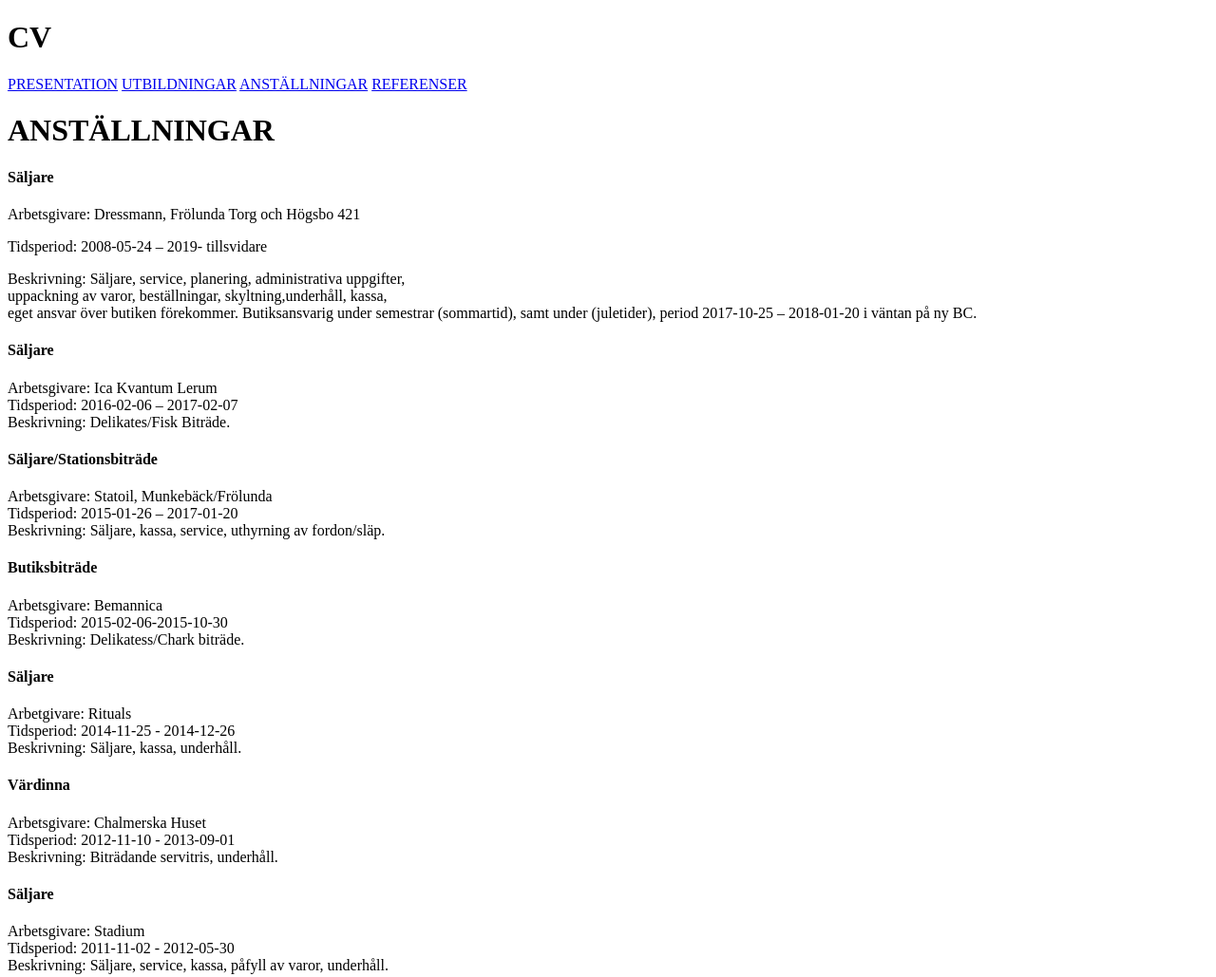
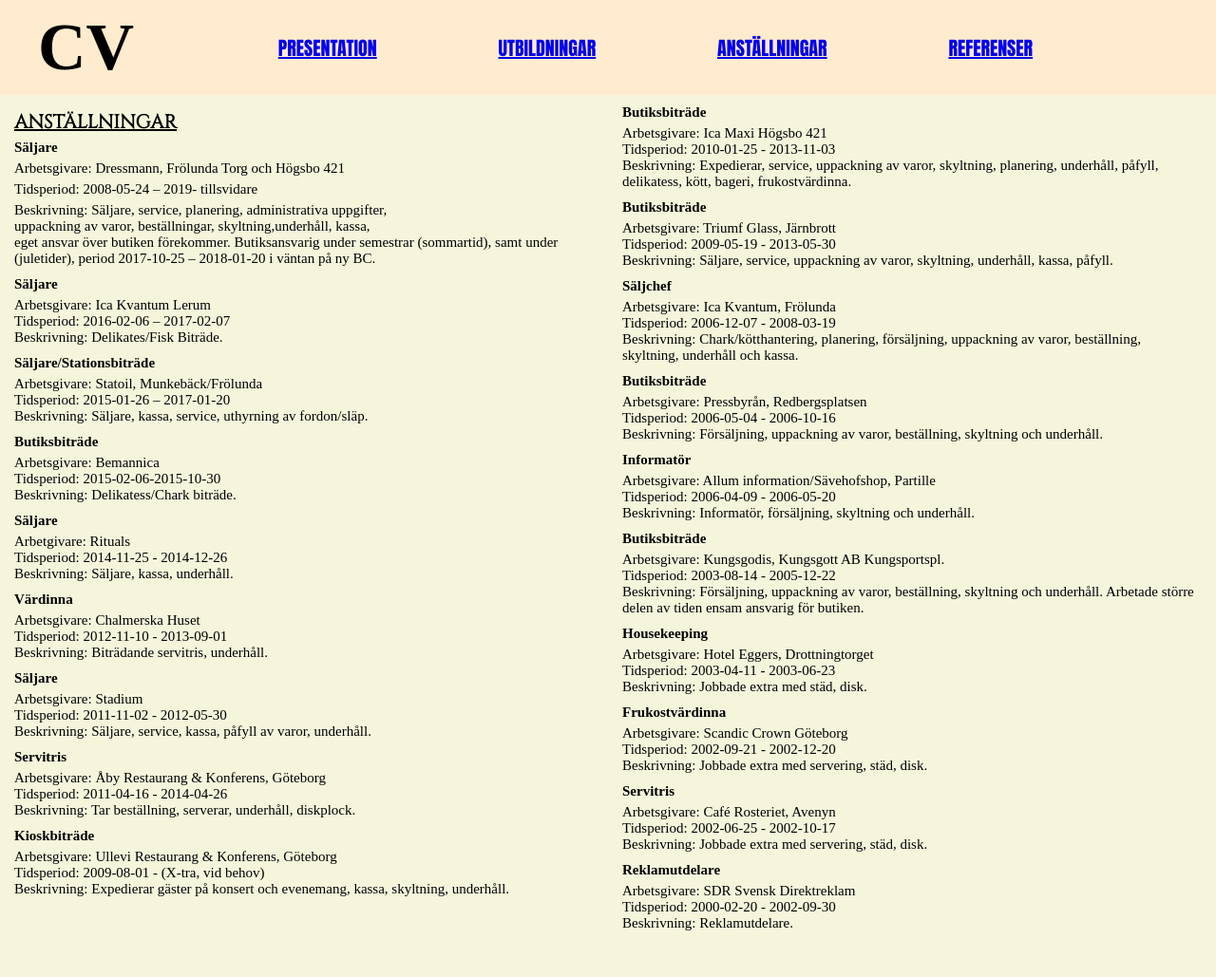
Before and after one commit to sweets86/CV, a plain HTML site: page employments.html in a window 1280 px wide. Shown: the top 1029 px of the page at 95% size. Drawn offline with Linux system fonts and the light colour scheme; the site is published under a folder, as on GitHub Pages, so addresses that start at the root find nothing.

Commit message:
Add relative path

```diff
--- a/employments.html
+++ b/employments.html
@@ -11,7 +11,7 @@
 
     <script src="https://kit.fontawesome.com/c9b461b663.js" crossorigin="anonymous"></script>
     <link href="https://fonts.googleapis.com/css?family=Cinzel&display=swap" rel="stylesheet">
-    <link rel="stylesheet" href="/employments.css">
+    <link rel="stylesheet" href="./employments.css">
 
 </head>
 
@@ -21,8 +21,8 @@
 
         <h1>CV</h1>
         <nav>
-            <p> <a href="/index.html">PRESENTATION</a> <a href="/qualifications.html">UTBILDNINGAR</a> <a
-                    href="/employments.html">ANSTÄLLNINGAR</a> <a href="/reference.html">REFERENSER</a> </p>
+            <p> <a href="./index.html">PRESENTATION</a> <a href="./qualifications.html">UTBILDNINGAR</a> <a
+                    href="./employments.html">ANSTÄLLNINGAR</a> <a href="./reference.html">REFERENSER</a> </p>
 
         </nav>
 
```
